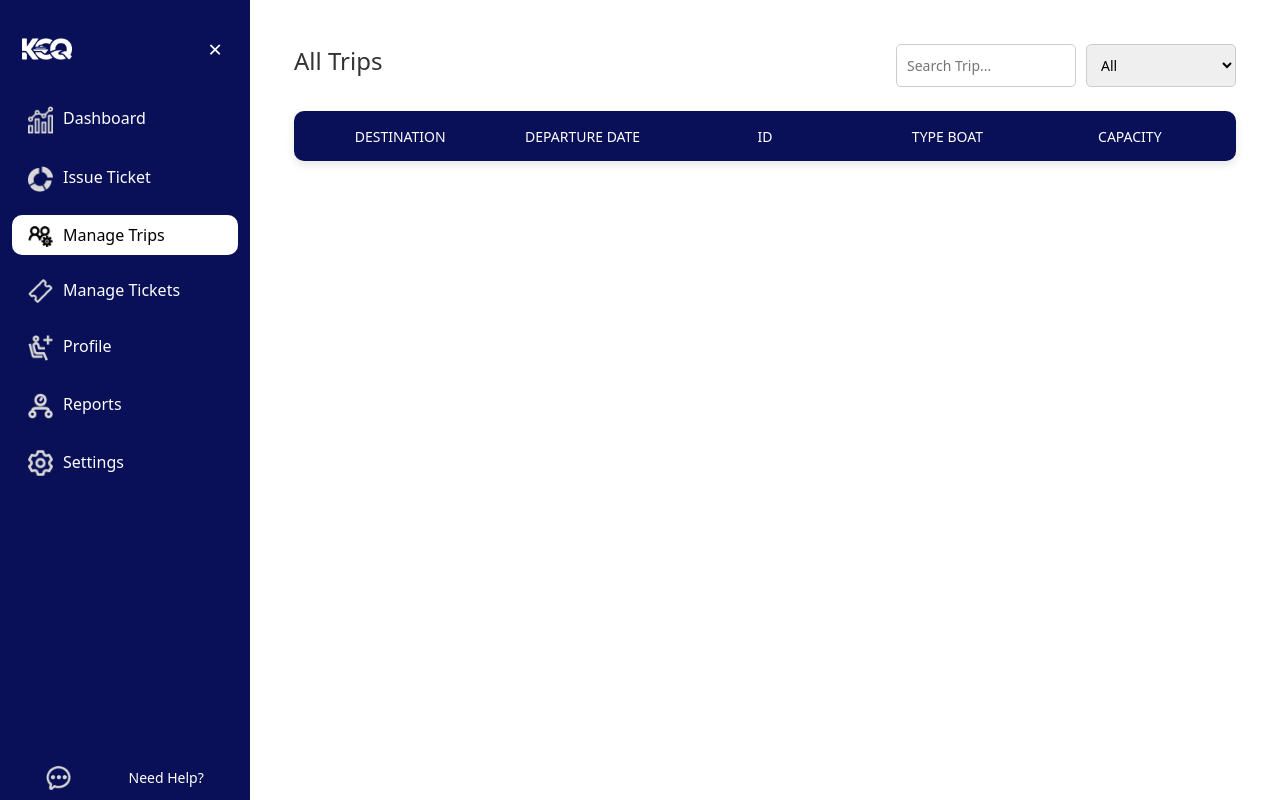
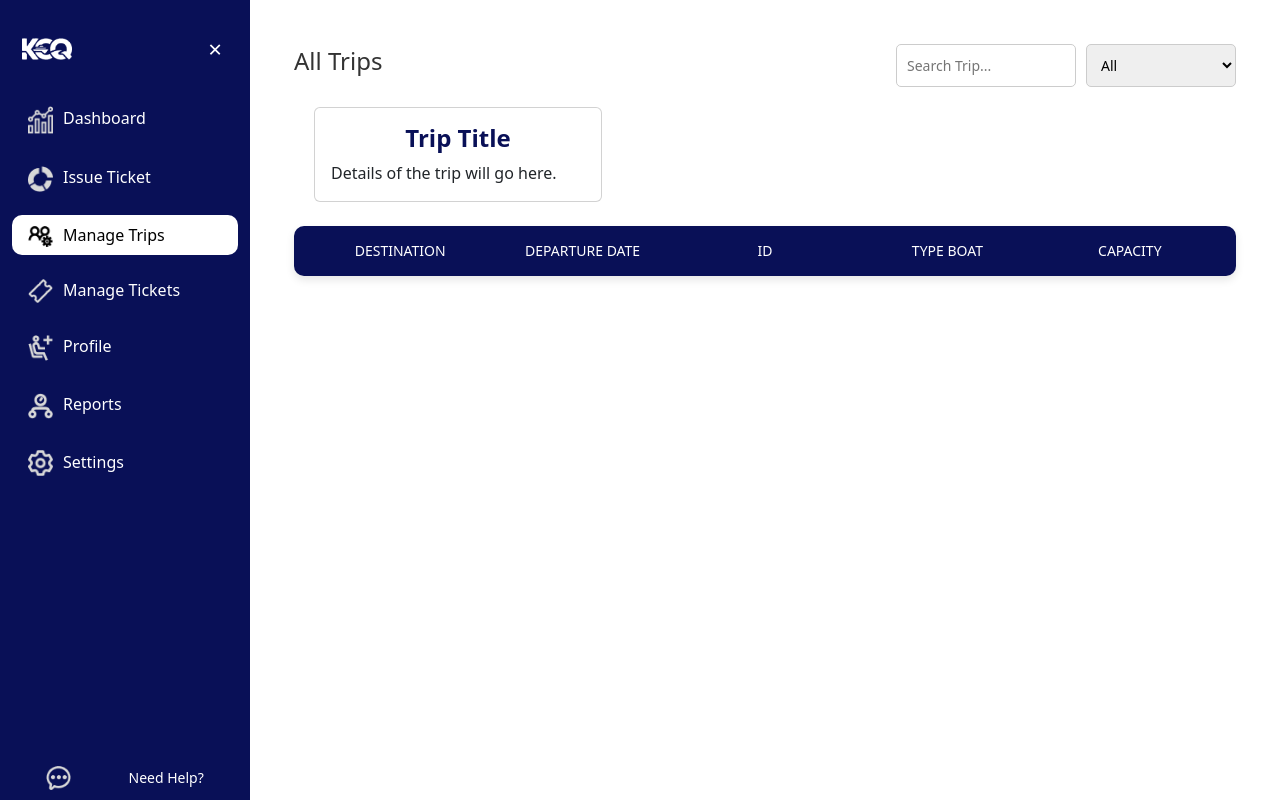
Before and after one commit to Elevate-Company/KCQ-Ferry-Ticketing-System, a React (Create React App) app in the folder frontend/: page /manage-trips in a window 1280 px wide. Built offline with nearby package versions, Linux system fonts and the light colour scheme.

Commit message:
managetrips card

```diff
--- a/frontend/src/core/manage_trips.js
+++ b/frontend/src/core/manage_trips.js
@@ -1,6 +1,9 @@
 import React from 'react';
 import '../css/managetrips.css';  // Import the CSS file for ManageTrips
 import TripMenu from './trip_menu';  // Import TripMenu component
+import ManageTripCard from './managetripcard';  // Make sure to use the correct relative path
+
+
 
 function ManageTrips() {
   return (
@@ -21,9 +24,14 @@ function ManageTrips() {
         </select>
       </div>
 
+      {/* Display the ManageTripCard component */}
+      <div className="card-container">
+        <ManageTripCard />
+        {/* You can add more cards here */}
+      </div>
+
       {/* Display the TripMenu component */}
       <TripMenu className="mt-5" />
-
     </div>
   );
 }
--- /dev/null
+++ b/frontend/src/core/managetripcard.js
@@ -0,0 +1,16 @@
+import React from 'react';
+import 'bootstrap/dist/css/bootstrap.min.css'; // Make sure to import Bootstrap if not already imported
+
+function ManageTripCard() {
+  return (
+    <div className="card" style={{ width: '18rem', margin: '20px' }}>
+      <div className="card-body">
+        {/* Content of the card */}
+        <h5 className="card-title">Trip Title</h5>
+        <p className="card-text">Details of the trip will go here.</p>
+      </div>
+    </div>
+  );
+}
+
+export default ManageTripCard;
```
